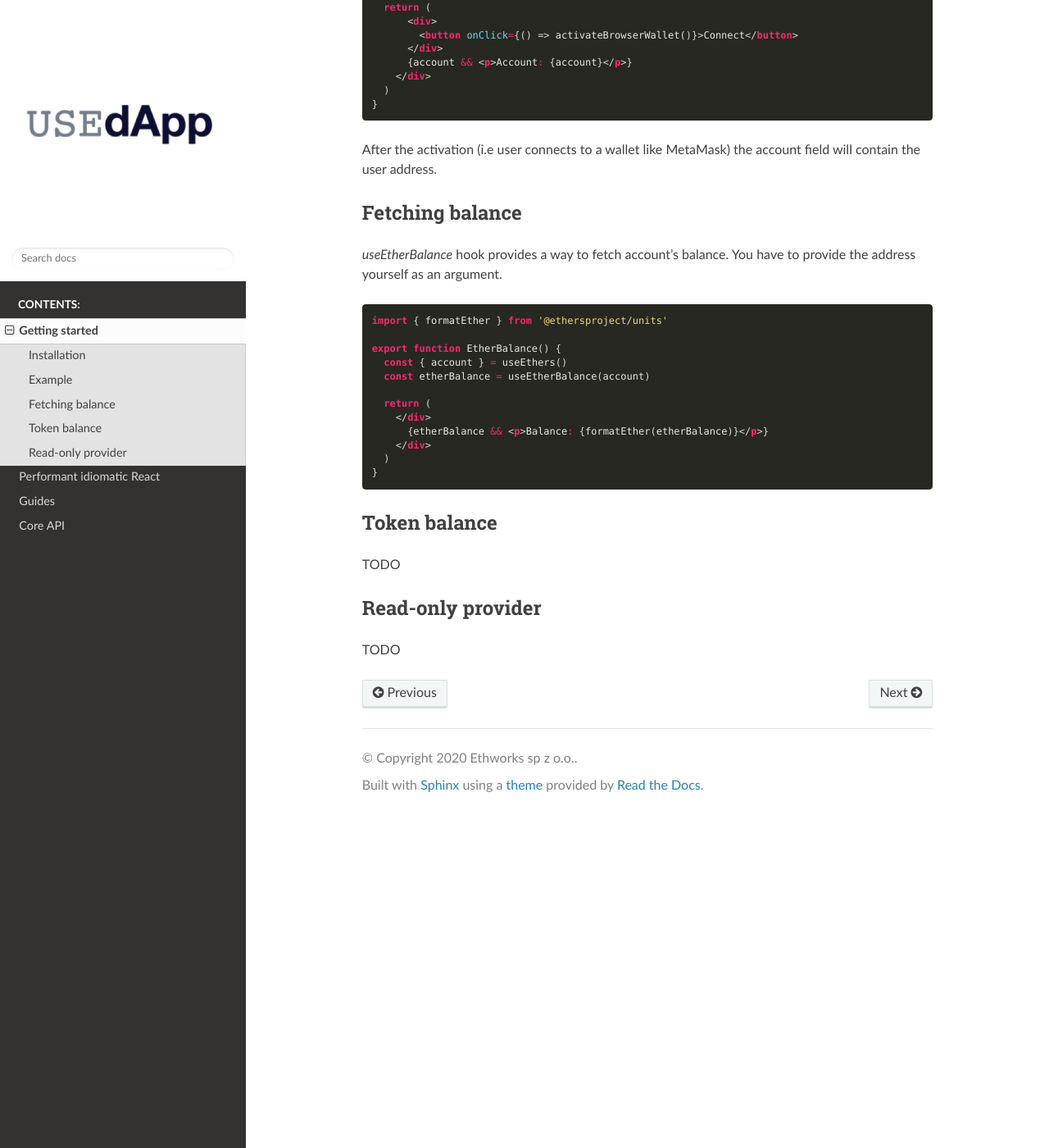
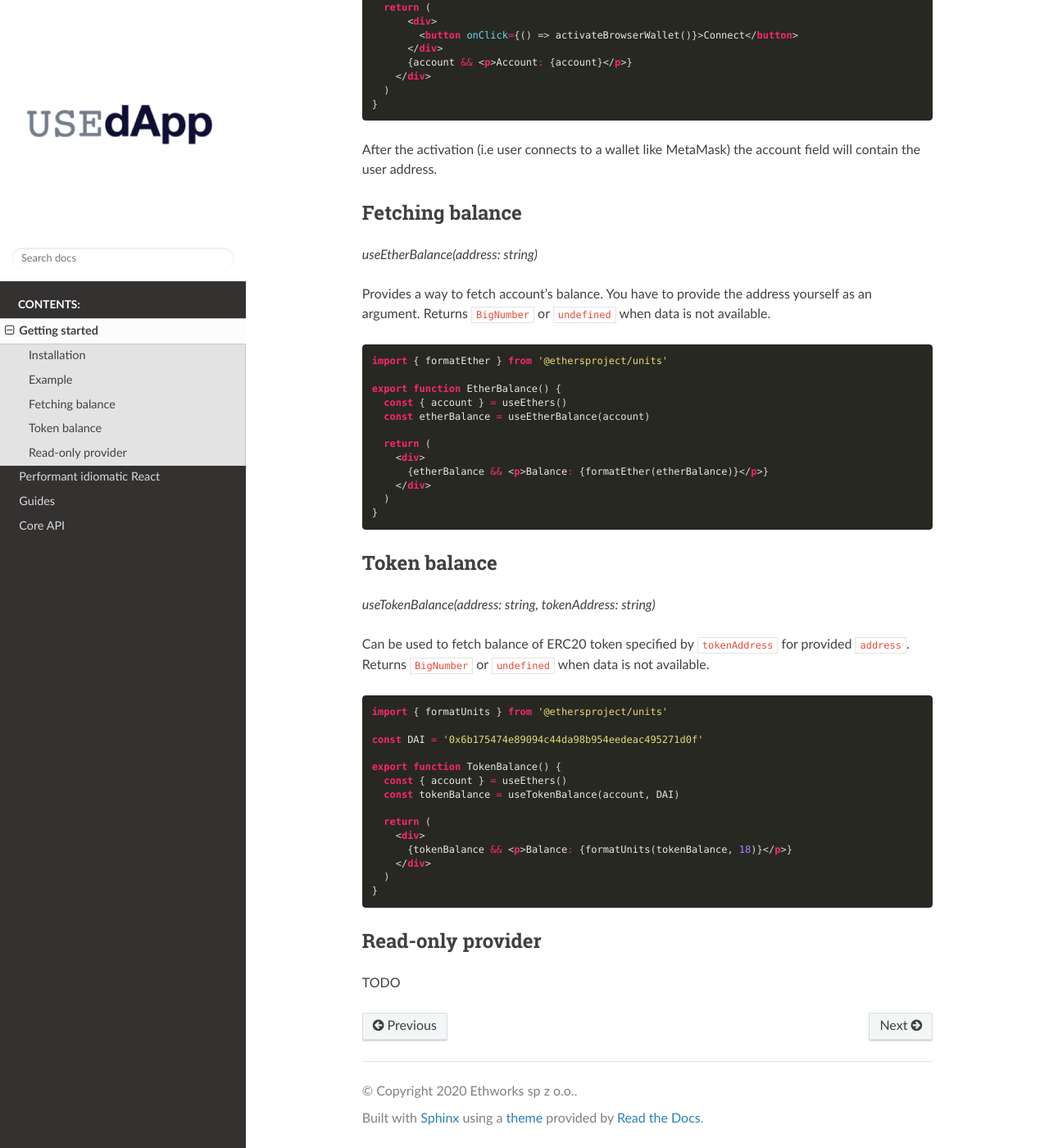
Before and after one commit to truth023/useDApp, a Sphinx documentation site: the page built from docs/source/getting-started.rst, in a window 1280 px wide and 1400 px high, scrolled down 1441 px. Shown: the whole window at 82% size. Built offline with Sphinx 7.4.7 and the Read the Docs theme 2.0.0, drawn with Linux system fonts in a browser that asks for light colours.

Commit message:
Add useTokenBalance doc and refine formatting (#67)

```diff
--- a/docs/source/getting-started.rst
+++ b/docs/source/getting-started.rst
@@ -91,7 +91,9 @@ After the activation (i.e user connects to a wallet like MetaMask) the account f
 Fetching balance
 ----------------
 
-`useEtherBalance` hook provides a way to fetch account's balance. You have to provide the address yourself as an argument.
+`useEtherBalance(address: string)`
+
+Provides a way to fetch account's balance. You have to provide the address yourself as an argument. Returns ``BigNumber`` or ``undefined`` when data is not available.
 
 .. code-block:: jsx
 
@@ -102,7 +104,7 @@ Fetching balance
     const etherBalance = useEtherBalance(account)
 
     return (
-      </div>
+      <div>
         {etherBalance && <p>Balance: {formatEther(etherBalance)}</p>}
       </div>
     )
@@ -111,7 +113,26 @@ Fetching balance
 Token balance
 -------------
 
-TODO
+`useTokenBalance(address: string, tokenAddress: string)`
+
+Can be used to fetch balance of ERC20 token specified by ``tokenAddress`` for provided ``address``. Returns ``BigNumber`` or ``undefined`` when data is not available.
+
+.. code-block:: jsx
+
+  import { formatUnits } from '@ethersproject/units'
+
+  const DAI = '0x6b175474e89094c44da98b954eedeac495271d0f'
+
+  export function TokenBalance() {
+    const { account } = useEthers()
+    const tokenBalance = useTokenBalance(account, DAI)
+
+    return (
+      <div>
+        {tokenBalance && <p>Balance: {formatUnits(tokenBalance, 18)}</p>}
+      </div>
+    )
+  }
 
 Read-only provider
 ------------------
```
